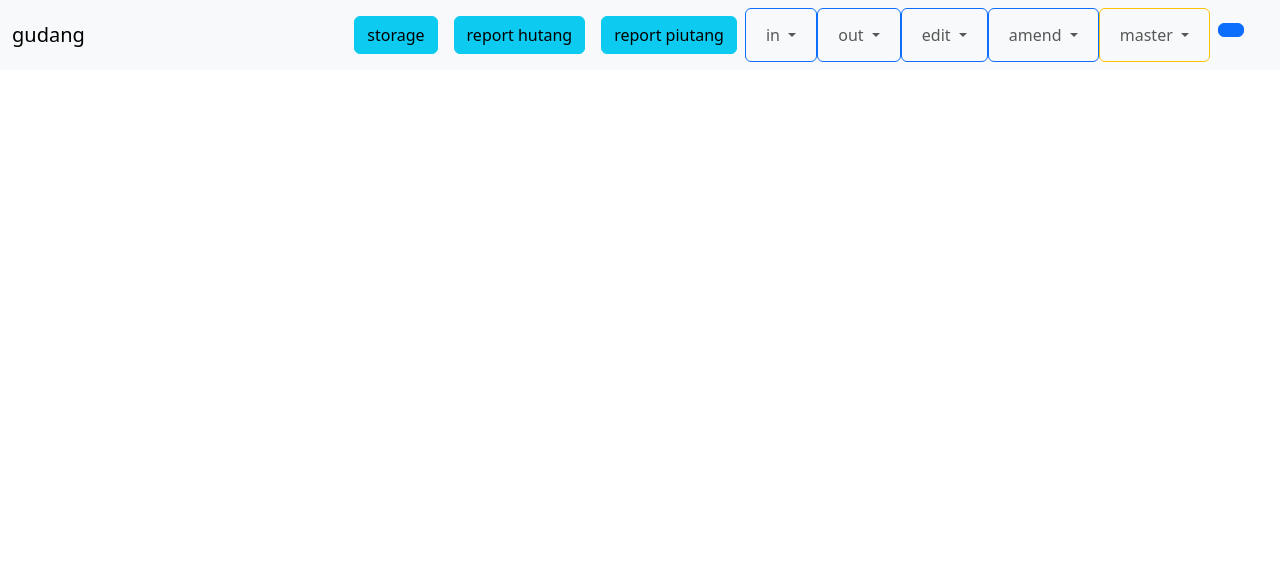
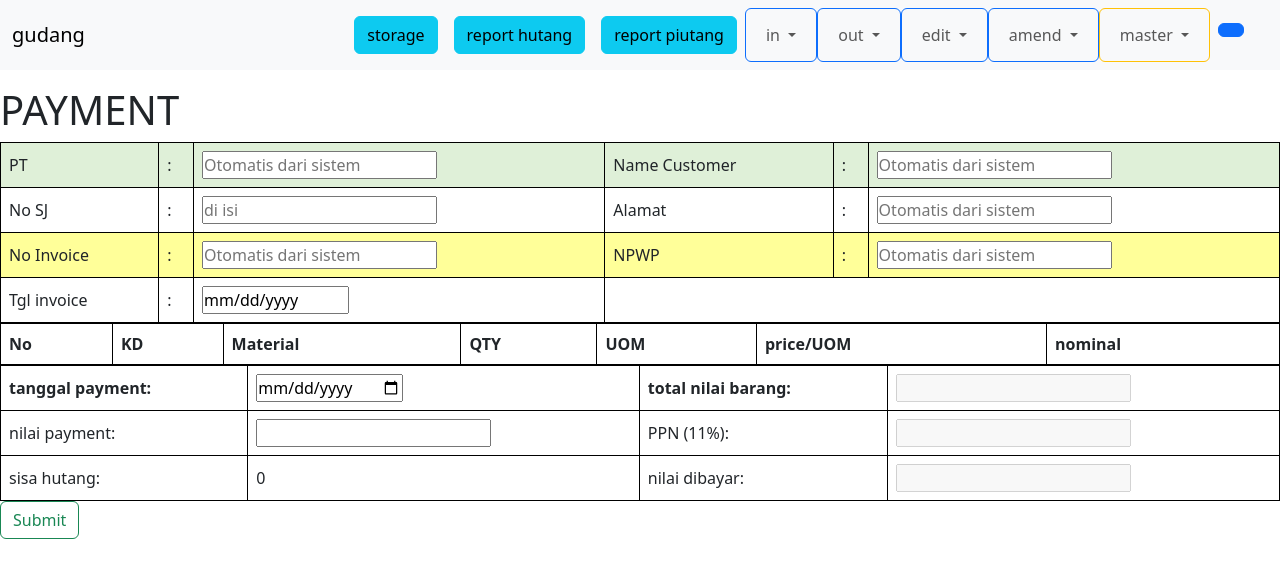
Before and after one commit to playerzer0-ui/gudang_mama, a PHP site: template view/amend_payment.php in a window 1280 px wide. Shown: the top 578 px of the page. Run offline with PHP 8.4, Linux system fonts and the light colour scheme; the template is opened without the code that fills it, so the values that code supplies are empty.

Commit message:
invoice amend created, now only the payment

```diff
--- a/js/payment.js
+++ b/js/payment.js
@@ -1,3 +1,5 @@
+let pageState = document.getElementById("pageState").value;
+
 document.addEventListener('DOMContentLoaded', function() {
     const form = document.getElementById('myForm');
 
@@ -20,6 +22,10 @@ function handleFormSubmit(event) {
         form.reportValidity();
         return;
     }
+    if (pageState.includes("amend")){
+        form.submit();
+    }
+    else{
         var formData = new FormData(form);
 
         // Add a flag to indicate PDF generation
@@ -43,6 +49,7 @@ function handleFormSubmit(event) {
         }).catch(error => {
             console.error('Error:', error);
         });
+    }
 }
 
 function getDetailsFromSJ(){
--- a/view/amend_invoice.php
+++ b/view/amend_invoice.php
@@ -1,9 +1,10 @@
 <?php include "header.php"; ?>
 
 <main class="main-container">
-    <form id="myForm" action="<?php echo "../controller/index.php?action=amend_update_data&data=" . $pageState; ?>" target="_blank" method="post">
+    <form id="myForm" action="../controller/index.php?action=amend_update_data&data=invoice" method="post">
         <h1>INVOICE <?php echo $pageState; ?></h1>
         <input type="hidden" id="pageState" name="pageState" value=<?php echo $pageState; ?>>
+        <input name="old_sj" type="hidden" id="old_sj" value="<?php echo $result["nomor_surat_jalan"]; ?>">
         <table>
             <tr class="form-header">
                 <td>PT</td>
--- a/view/amend_payment.php
+++ b/view/amend_payment.php
@@ -0,0 +1,119 @@
+<?php include "header.php"; ?>
+
+<main class="main-container">
+    <form id="myForm" action="../controller/index.php?action=create_payment" method="post">
+    <h1>PAYMENT <?php echo $pageState; ?></h1>
+    <input type="hidden" id="pageState" name="pageState" value=<?php echo $pageState; ?>>
+    <input name="old_sj" type="hidden" id="old_sj" value="<?php echo $result["nomor_surat_jalan"]; ?>">
+    <table>
+        <tr class="form-header">
+            <td>PT</td>
+            <td>:</td>
+            <td colspan="2"><input name="storageCode" type="text" id="storageCode" placeholder="Otomatis dari sistem" readonly></td>
+            <?php if ($pageState == "amend_payment_in") { ?>
+                <td>Name Vendor</td>
+                <td>:</td>
+                <td colspan="2"><input name="vendorCode" type="text" id="vendorCode" placeholder="Otomatis dari sistem" readonly></td>
+            <?php } else { ?>
+                <td>Name Customer</td>
+                <td>:</td>
+                <td colspan="2"><input name="customerCode" type="text" id="customerCode" placeholder="Otomatis dari sistem" readonly></td>
+            <?php } ?>
+        </tr>
+        <tr>
+            <?php if ($pageState == "amend_payment_in") { ?>
+                <td>NO. LPB</td>
+                <td>:</td>
+                <td colspan="2"><input name="no_LPB" type="text" id="no_LPB" placeholder="Otomatis dari sistem" readonly></td>
+                <td>No PO</td>
+                <td>:</td>
+                <td colspan="2"><input name="purchase_order" type="text" id="purchase_order" placeholder="Otomatis dari sistem" readonly></td>
+            <?php } else { ?>
+                <td>No SJ</td>
+                <td>:</td>
+                <td colspan="2"><input name="no_sj" type="text" id="no_sj" placeholder="di isi" oninput="getDetailsFromSJ();calculateHutang();" required></td>
+                <td>Alamat</td>
+                <td>:</td>
+                <td colspan="2"><input name="customerAddress" type="text" id="customerAddress" placeholder="Otomatis dari sistem" readonly></td>
+            <?php } ?>
+        </tr>
+        <tr class="highlight">
+            <?php if ($pageState == "amend_payment_in") { ?>
+                <td>No SJ</td>
+                <td>:</td>
+                <td colspan="2"><input name="no_sj" type="text" id="no_sj" placeholder="di isi" oninput="getDetailsFromSJ();calculateHutang();" required></td>
+                <td>Tgl invoice</td>
+                <td>:</td>
+                <td colspan="2"><input name="invoice_date" type="date" id="invoice_date" placeholder="Otomatis dari sistem" readonly></td>
+            <?php } else { ?>
+                <td>No Invoice</td>
+                <td>:</td>
+                <td colspan="2"><input name="no_invoice" type="text" id="no_invoice" placeholder="Otomatis dari sistem" readonly></td>
+                <td>NPWP</td>
+                <td>:</td>
+                <td colspan="2"><input name="npwp" type="text" id="npwp" placeholder="Otomatis dari sistem" readonly></td>
+            <?php } ?>
+        </tr>
+        <tr>
+            <?php if ($pageState == "amend_payment_in") { ?>
+                <td>No Truk</td>
+                <td>:</td>
+                <td colspan="2"><input name="no_truk" type="text" id="no_truk" placeholder="Otomatis dari sistem" readonly></td>
+                <td>No Invoice</td>
+                <td>:</td>
+                <td colspan="2"><input name="no_invoice" type="text" id="no_invoice" placeholder="Otomatis dari sistem" readonly></td>
+            <?php } else { ?>
+                <td>Tgl invoice</td>
+                <td>:</td>
+                <td colspan="2"><input name="invoice_date" type="date" id="invoice_date" placeholder="Otomatis dari sistem" readonly></td>
+                <td colspan="4"></td>
+            <?php } ?>
+        </tr>
+    </table>
+
+    <table id="productTable">
+        <thead>
+            <tr>
+                <th>No</th>
+                <th>KD</th>
+                <th>Material</th>
+                <th>QTY</th>
+                <th>UOM</th>
+                <th>price/UOM</th>
+                <th>nominal</th>
+            </tr>
+        </thead>
+        <tbody>
+            <!-- Rows will be added here dynamically -->
+        </tbody>
+    </table>
+
+    <table id="accountTable">
+        <tr>
+            <th>tanggal payment: </th>
+            <td><input type="date" name="payment_date" id="payment_date" placeholder="di isi" required></td>
+            <th>total nilai barang: </th>
+            <th><input type="number" inputmode="numeric" name="totalNominal" id="totalNominal" disabled></th>
+        </tr>
+        <tr>
+            <td>nilai payment: </td>
+            <td>
+                <input type="number" inputmode="numeric" name="payment_amount" id="payment_amount" oninput="calculateHutang()" required>
+            </td>
+            <td>PPN (11%): </td>
+            <td><input type="number" inputmode="numeric" name="taxPPN" id="taxPPN" disabled></td>
+        </tr>
+        <tr>
+            <td>sisa hutang: </td>
+            <td><span id="remaining">0</span></td>
+            <td>nilai dibayar: </td>
+            <td><input type="number" inputmode="numeric" name="amount_paid" id="amount_paid" disabled></td>
+        </tr>
+    </table>
+    <button type="submit" class="btn btn-outline-success" onclick="handleFormSubmit(event)">Submit</button>
+    </form>
+</main>
+
+<script src="../js/payment.js" async defer></script>
+
+<?php include "footer.php"; ?>
```
Also changed, not shown: js/invoice.js (+8 -0 lines), task.md (+3 -0 lines). Lines whose indentation alone changed are shown as unchanged.
